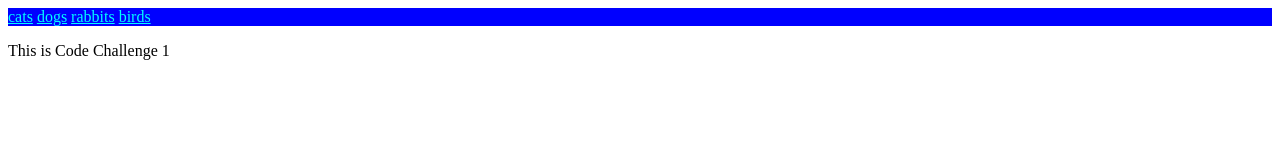
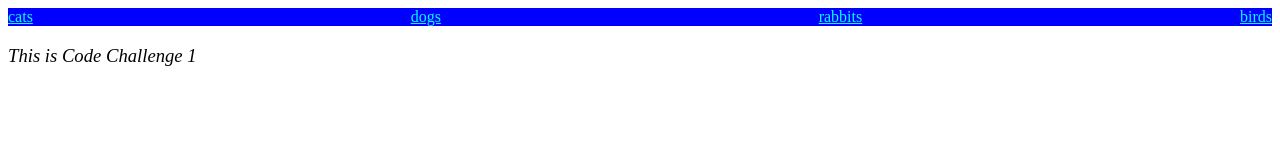
Before and after one commit to KnightVG/Unit-1, a plain HTML site: page Code-Challenge-1/index.html in a window 1280 px wide. Drawn offline with Linux system fonts and the light colour scheme; files that its build step writes are made by us from their sources.

Commit message:
Initial Command

```diff
--- a/CSS/standard.css
+++ b/CSS/standard.css
@@ -1,8 +1,15 @@
 nav{
+    display: flex;
 background-color: blue;
+justify-content: space-between;
 }
 
 a{
 color: cyan;
 
 }
+
+.content{
+font-size: 14pt;
+font-style: italic;
+}
```
